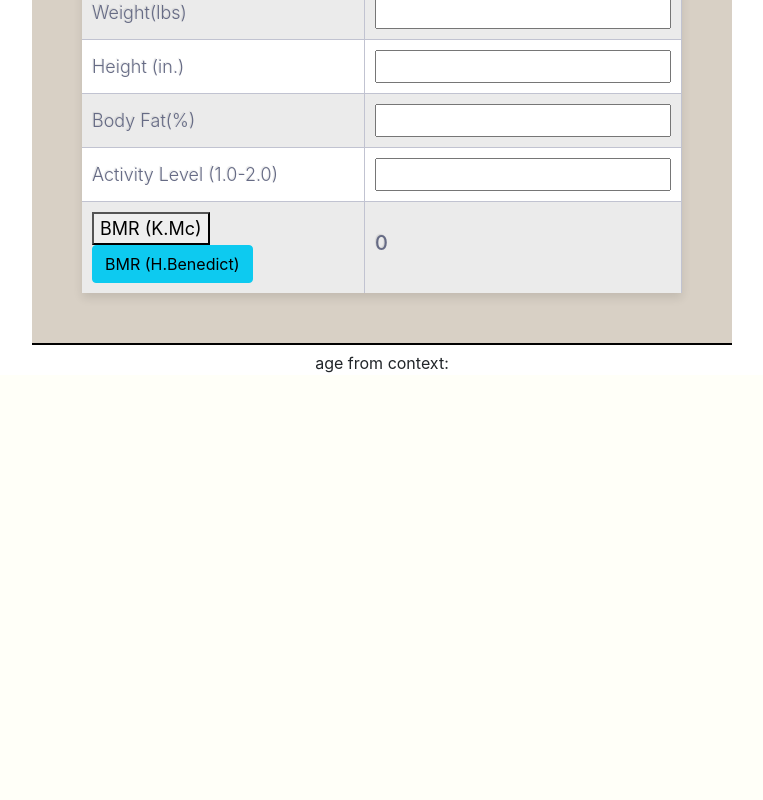
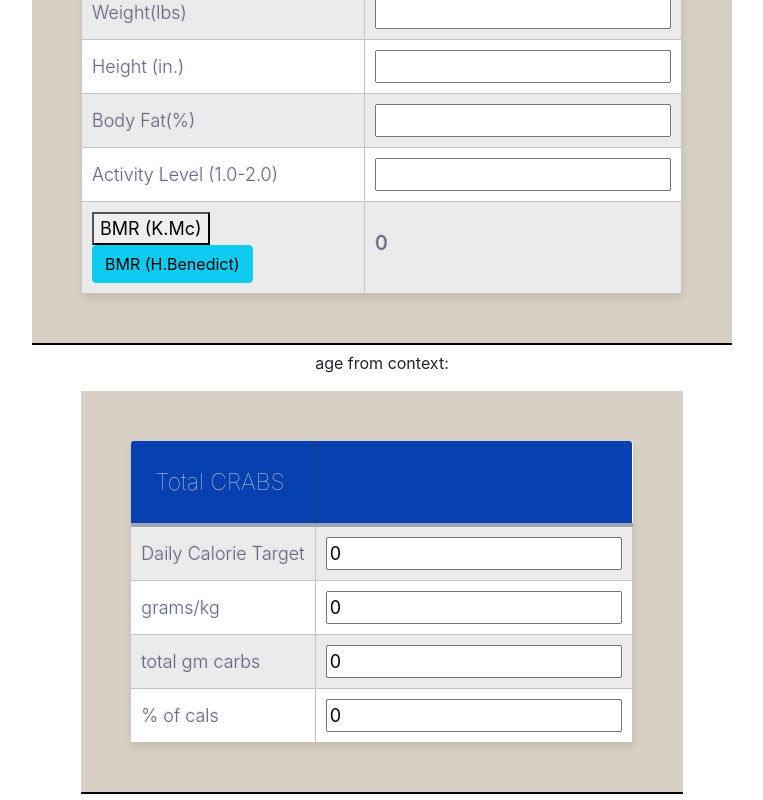
Before and after one commit to NayemulSCode/ProHealth, a React (Create React App) app: page / in a window 1280 px wide. Shown: the part 309-1109 px from the top of the page, without its empty margins (258-1021 px from the left). Before the commit the page ends 800 px from the top, so only its background shows below. Built offline with nearby package versions, Linux system fonts and the light colour scheme.

Commit message:
calculate total crabs

```diff
--- a/src/App.js
+++ b/src/App.js
@@ -1,12 +1,14 @@
 import './App.css';
 import Anthropometrics from './components/Anthropometrics/Anthropometrics';
 import EnergyNeed from './components/EnergyNeed/EnergyNeed';
+import Energy from './components/Estimated/Energy';
 function App() {
   return (
     <div className="App">
       <h1 className="">Health app</h1>
       <Anthropometrics />
       <EnergyNeed />
+      <Energy />
     </div>
   );
 }
--- /dev/null
+++ b/src/components/Estimated/Energy.js
@@ -0,0 +1,83 @@
+import React, { useState } from 'react';
+import { AnthropContext, useGlobalContext } from '../../context/Context';
+const Energy = () => {
+const {weight} = useGlobalContext(AnthropContext);
+const weights = parseFloat(weight).toFixed(2)
+const [refs]=useState({
+    tCalorie: React.createRef(),
+    grams:React.createRef(),
+    tCarbs:React.createRef(),
+    pOfCals:React.createRef(),
+})
+const [vars] = useState({
+    tCalorie: 0,
+    grams: 0,
+    tCarbs: 0,
+    pOfCals: 0,
+});
+
+const handleSubmit =(e)=>{
+    e.preventDefault();
+
+
+}
+const onChange=(e)=>{
+    // detect value from input filed form data
+    const {name, value} = e.target;
+    vars[name] = value;
+    const tCalorie = parseFloat(refs.tCalorie.current.value).toFixed(2);
+    const grams = parseFloat(refs.grams.current.value).toFixed(2);
+    const tCarbs = parseFloat(refs.tCarbs.current.value).toFixed(2);
+    const pOfCals = parseFloat(refs.pOfCals.current.value).toFixed(2);
+
+// value assign inot input filed after calculating
+    if (name === 'tCarbs') refs.tCarbs.current.value = grams * weights;
+    console.log(tCarbs);
+    if (name === 'pOfCals') refs.pOfCals.current.value = ((tCarbs*4)/tCalorie)*100;
+
+
+}
+
+return (
+    <div className="calulator-table" id="tracker">
+    <form className="form" onSubmit={handleSubmit}>
+        <table className="table-fill">
+            <thead>
+                <tr>
+                    <th>Total CRABS</th>
+                    <th></th>
+                </tr>
+            </thead>
+            <tbody>
+                <tr>
+                    <td><label htmlFor="tCalorie">Daily Calorie Target </label></td>
+                    <td>
+                        <input onChange={onChange} defaultValue={vars.tCalorie} ref={refs.tCalorie} name='tCalorie' id="tCalorie" type="text"/>
+                    </td>
+                </tr>
+                <tr>
+                    <td><label htmlFor="grams">grams/kg</label></td>
+                    <td>
+                        <input onChange={onChange} defaultValue={vars.grams} ref={refs.grams} name='grams' id="grams" type="text"/>
+                    </td>
+                </tr>
+                <tr>
+                    <td><label htmlFor="tCarbs">total gm carbs</label></td>
+                    <td>
+                        <input onClick={onChange} defaultValue={vars.tCarbs} ref={refs.tCarbs} name="tCarbs"  id="tCarbs" type="number" readOnly/>
+                    </td>
+                </tr>
+                <tr>
+                    <td><label htmlFor="pOfCals">% of cals</label></td>
+                    <td>
+                        <input onClick={onChange} defaultValue={vars.pOfCals} ref={refs.pOfCals} id="pOfCals" name="pOfCals" type="number" readOnly/>
+                    </td>
+                </tr>
+            </tbody>
+        </table>
+    </form>
+    </div>
+    );
+}
+
+export default Energy;
```
